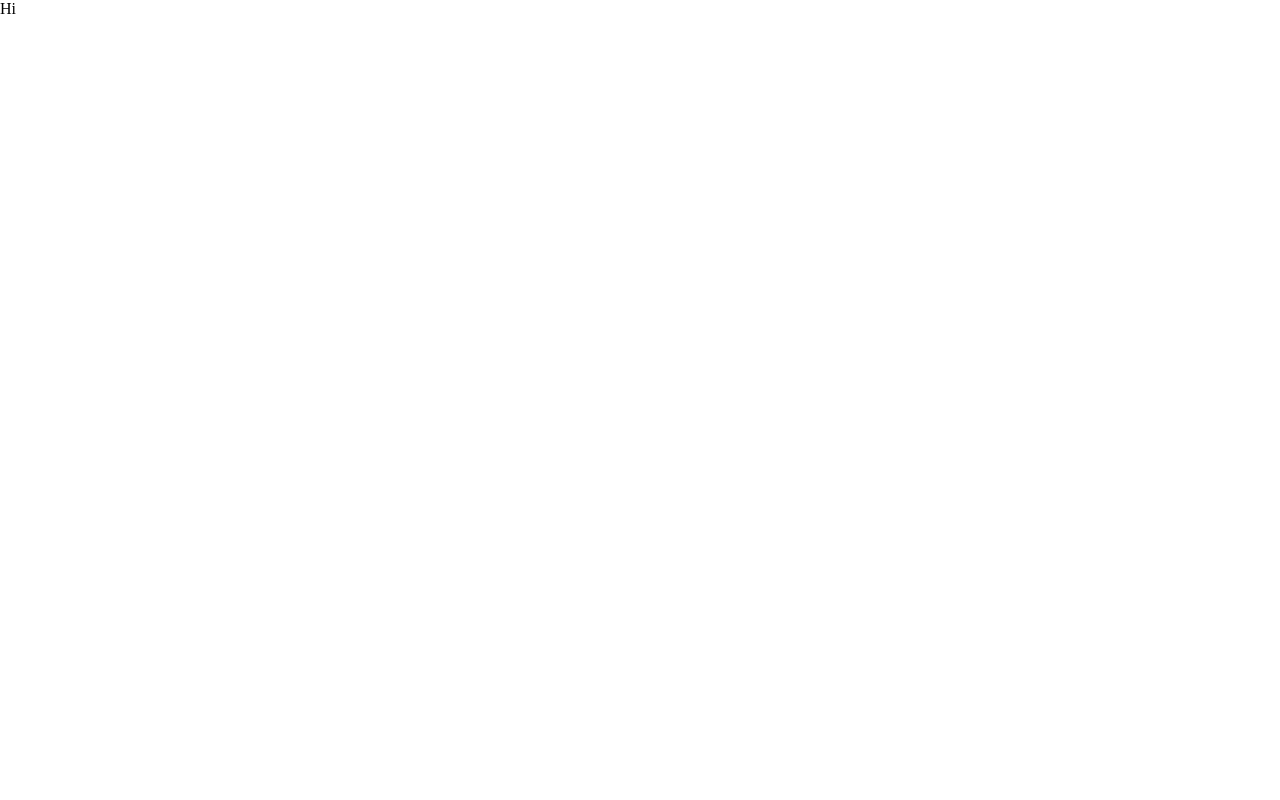
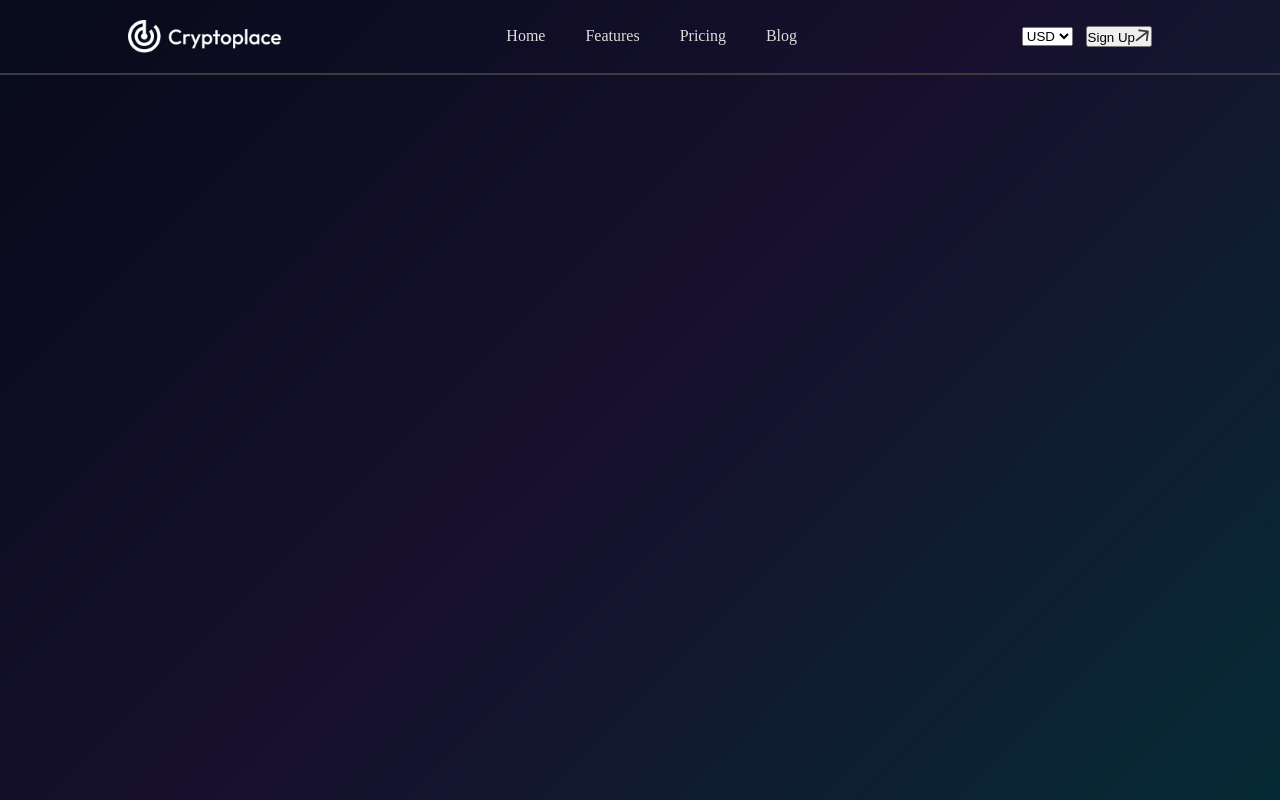
Before and after one commit to kr1shnnna/crypto-place, a React (Vite) app: page / in a window 1280 px wide. Built offline with nearby package versions, Linux system fonts and the light colour scheme.

Commit message:
navbar work half

```diff
--- a/src/App.jsx
+++ b/src/App.jsx
@@ -1,8 +1,13 @@
+import Navbar from "./components/Navbar/Navbar"
 
 
 const App = () => {
   return (
-    <div>Hi</div>
+    <div className='app'>
+
+      <Navbar/>
+
+    </div>
   )
 }
 
--- /dev/null
+++ b/src/components/Navbar/Navbar.css
@@ -0,0 +1,30 @@
+.navbar {
+  display: flex;
+  align-items: center;
+  justify-content: space-between;
+  padding: 20px 10%;
+  color: #ddd;
+  border-bottom: 2px solid #3c3c3c;
+}
+
+.navbar .logo{
+    width:max(12vw ,120px);
+     ;
+}
+
+
+.navbar ul{
+    display:flex;
+    gap:40px;
+    list-style:none;
+}
+
+.navbar li{
+    cursor:pointer;
+}
+
+.nav-right{
+    display:flex;
+    align-items:center;
+    gap:max(1vw,12px);
+}
--- /dev/null
+++ b/src/components/Navbar/Navbar.jsx
@@ -0,0 +1,30 @@
+
+import './Navbar.css'
+import logo from '../../assets/logo.png'
+import arrow_icon from '../../assets/arrow_icon.png'
+
+const Navbar = () => {
+  return (
+    <div className='navbar'>
+        <img  src={logo} className='logo'/>
+        <ul>
+           <li>Home</li>
+           <li>Features</li>
+           <li>Pricing</li>
+           <li>Blog</li>
+        </ul>
+
+        <div className="nav-right">
+            <select>
+                <option value='usd'>USD</option>
+                <option value='eur'>EUR</option>
+                <option value='inr'>INR</option>
+            </select>
+            <button>Sign Up<img src={arrow_icon}/></button>
+        </div>
+
+    </div>
+  )
+}
+
+export default Navbar
--- a/src/index.css
+++ b/src/index.css
@@ -3,3 +3,15 @@
   margin:0;
   padding:0;
 }
+
+a{
+  text-decoration: none;
+  color: inherit;
+}
+
+
+.app{
+  min-height: 100vh;
+  color:white;
+ background: linear-gradient(135deg, #070B1A, #17102E, #062B35);
+}
```
